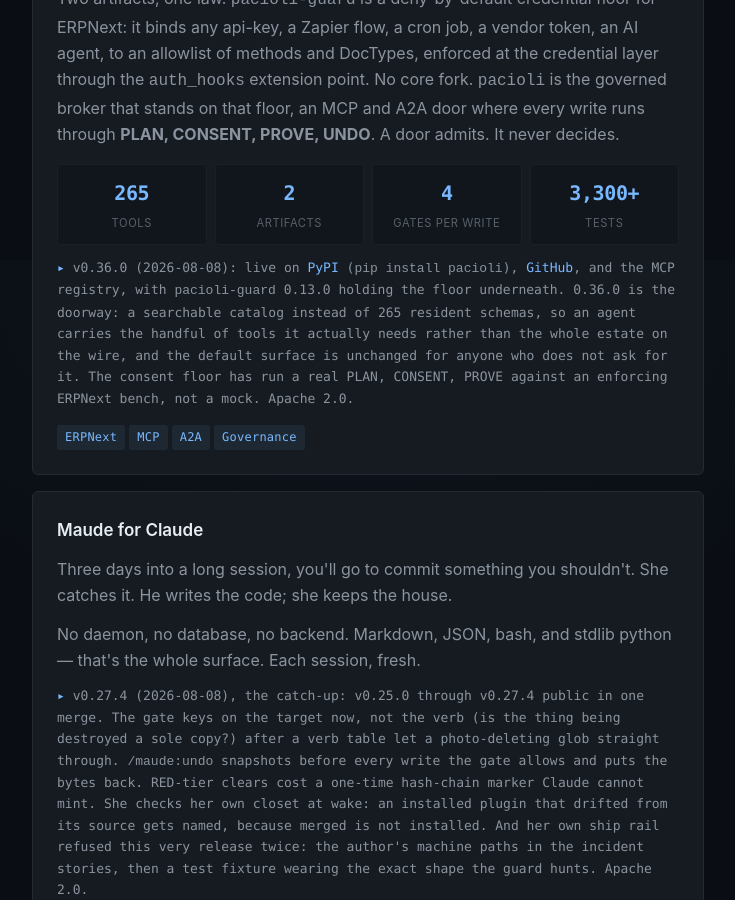
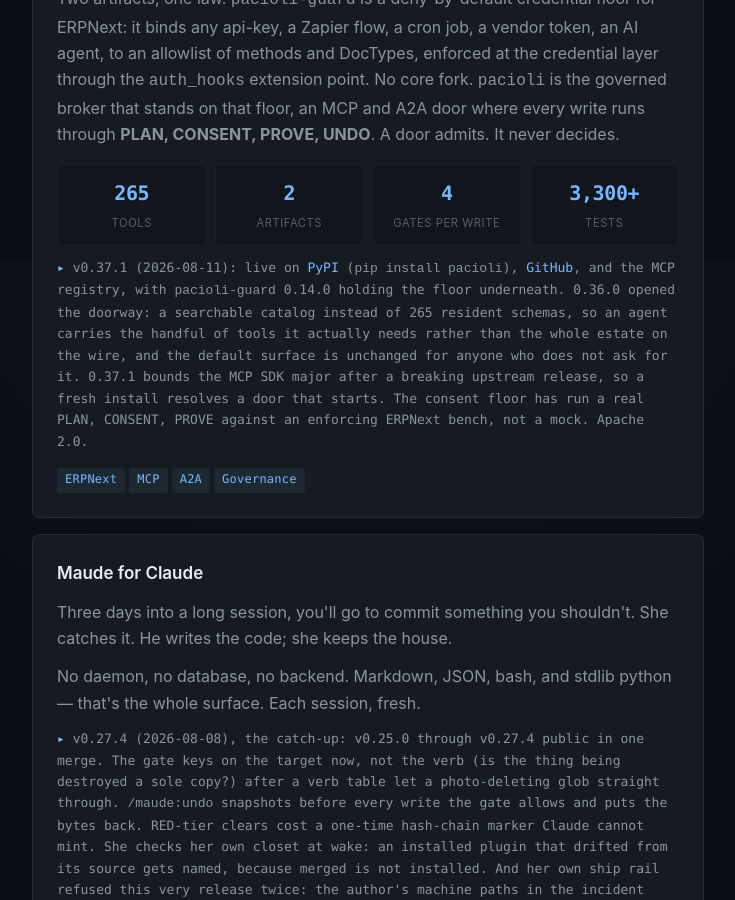
Before and after one commit to john-broadway/john-broadway.github.io, a Jekyll site: the page built from index.html, in a window 1280 px wide and 900 px high, scrolled down 2440 px. Shown: the whole window, without its empty margins (272-1007 px from the left). Built offline with Jekyll 4.4.1, drawn with Linux system fonts in a browser that asks for light colours.

Commit message:
card: pacioli 0.37.1 — bounds the MCP SDK major, and the door starts again
Also corrects pacioli-guard to 0.14.0, which the card had at 0.13.0 since 08-08. The 0.37.0 flip
never rippled here, so this card was two releases behind.

```diff
--- a/index.html
+++ b/index.html
@@ -65,7 +65,7 @@
       <div class="stat"><div class="num">4</div><div class="label">gates per write</div></div>
       <div class="stat"><div class="num">3,300+</div><div class="label">tests</div></div>
     </div>
-    <p class="status">v0.36.0 (2026-08-08): live on <a href="https://pypi.org/project/pacioli/">PyPI</a> (<code>pip install pacioli</code>), <a href="https://github.com/john-broadway/pacioli">GitHub</a>, and the MCP registry, with <code>pacioli-guard</code> 0.13.0 holding the floor underneath. 0.36.0 is the doorway: a searchable catalog instead of 265 resident schemas, so an agent carries the handful of tools it actually needs rather than the whole estate on the wire, and the default surface is unchanged for anyone who does not ask for it. The consent floor has run a real PLAN, CONSENT, PROVE against an enforcing ERPNext bench, not a mock. Apache 2.0.</p>
+    <p class="status">v0.37.1 (2026-08-11): live on <a href="https://pypi.org/project/pacioli/">PyPI</a> (<code>pip install pacioli</code>), <a href="https://github.com/john-broadway/pacioli">GitHub</a>, and the MCP registry, with <code>pacioli-guard</code> 0.14.0 holding the floor underneath. 0.36.0 opened the doorway: a searchable catalog instead of 265 resident schemas, so an agent carries the handful of tools it actually needs rather than the whole estate on the wire, and the default surface is unchanged for anyone who does not ask for it. 0.37.1 bounds the MCP SDK major after a breaking upstream release, so a fresh install resolves a door that starts. The consent floor has run a real PLAN, CONSENT, PROVE against an enforcing ERPNext bench, not a mock. Apache 2.0.</p>
     <div class="tags"><span>ERPNext</span><span>MCP</span><span>A2A</span><span>Governance</span></div>
   </article>
 
```
